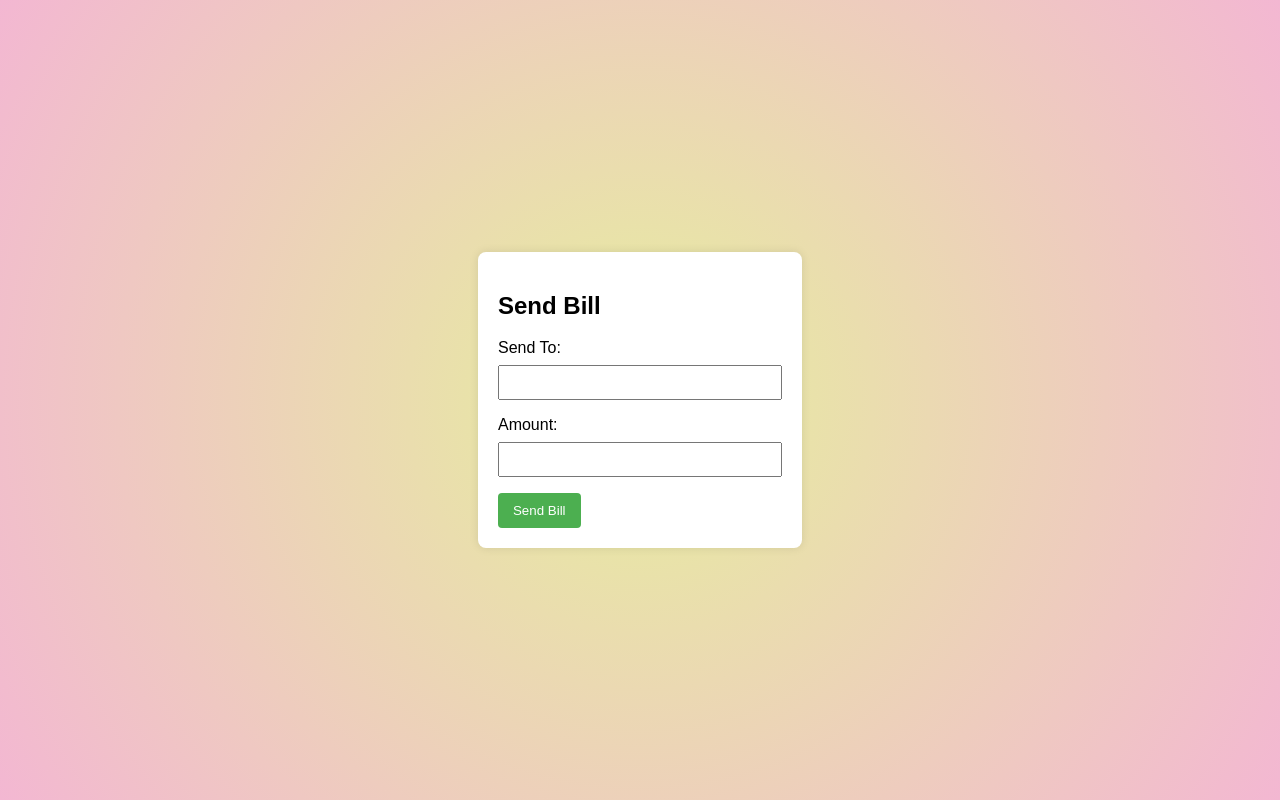
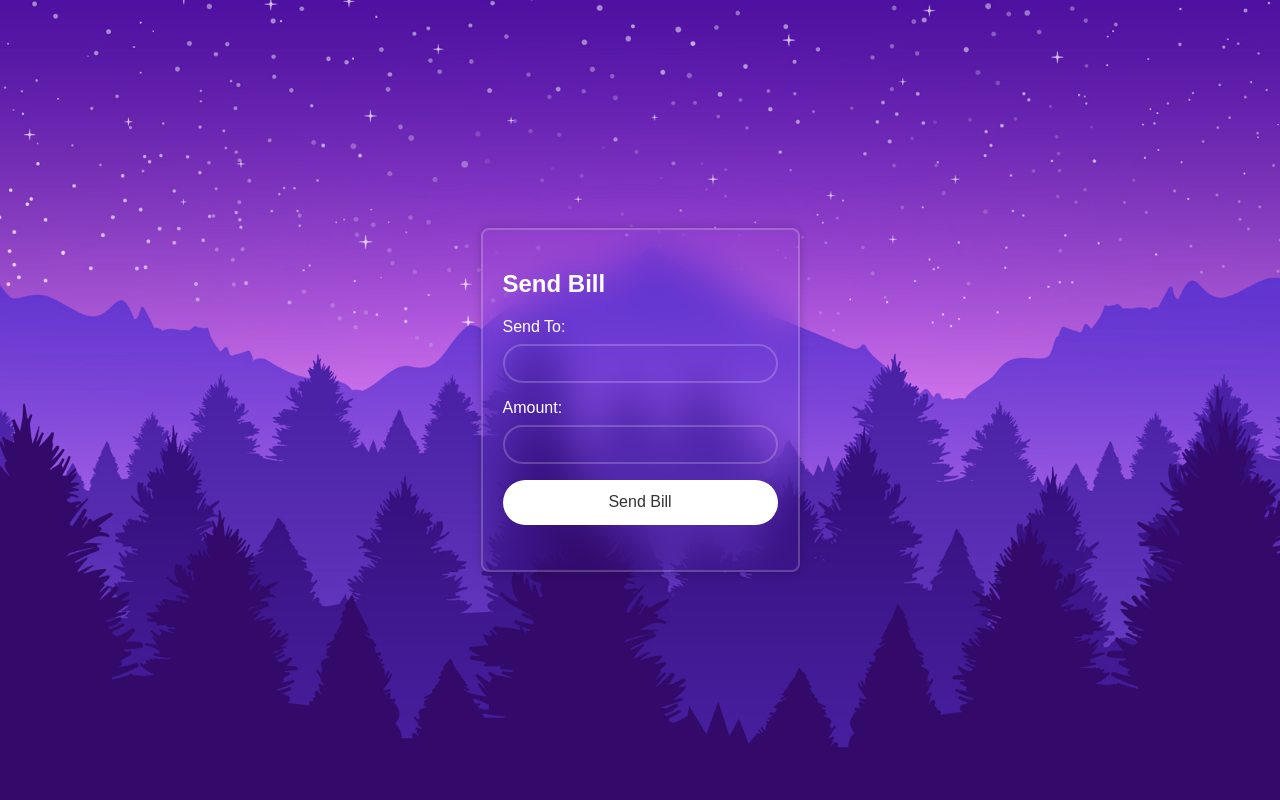
Before and after one commit to mihai337/proiect, a Flask app: template templates/facturier.html in a window 1280 px wide. Run offline with Flask 3, Linux system fonts and the light colour scheme; the template is opened without the code that fills it, so the values that code supplies are empty.

Commit message:
facturier, sign error

```diff
--- a/templates/facturier.html
+++ b/templates/facturier.html
@@ -10,21 +10,30 @@
     <style>
         body {
             font-family: Arial, sans-serif;
-            background: rgb(42,171,81);
-            background: radial-gradient(circle, rgba(230,238,158,1) 0%, rgba(243,183,210,1) 100%);
             margin: 0;
             padding: 0;
             display: flex;
             align-items: center;
             justify-content: center;
-            height: 100vh;
+            min-height: 100vh;
+            background: url('/static/pozika.jpg') no-repeat;
+            background-size: cover;
+            background-position: center;
+            color: #fff;
         }
 
         .fact-container {
-            background-color: #fff;
+            background: transparent;
+            border: 2px solid rgba(255,255,255,.2);
+            backdrop-filter: blur(20px);
+            padding: 30px 40px;
+            width: 275px;
+            height:300px;
             border-radius: 8px;
+            color: #fff;
             padding: 20px;
-            box-shadow: 0 0 10px rgba(0, 0, 0, 0.1);
+            padding-bottom: 20px;
+            box-shadow: 0 0 10px rgba(0, 0, 0, 0.2);
         }
 
         label {
@@ -34,18 +43,29 @@
 
         input {
             width: 100%;
-            padding: 8px;
+            padding: 10px;
             margin-bottom: 16px;
             box-sizing: border-box;
+            background: transparent;
+            position: relative;
+            outline: none;
+            border-radius: 40px;
+            border: 2px solid rgba(255,255,255, .2);
+            font-size: 16 px;
+            position: relative;
         }
 
         button {
-            background-color: #4caf50;
-            color: #fff;
-            padding: 10px 15px;
+            width: 100%;
+            height: 45px;
+            background: #fff;
             border: none;
-            border-radius: 4px;
+            border-radius: 40px;
+            color: #333;
+            box-shadow: 0 0 10pxrgba(0,0,0,.1);
+            outline: none;
             cursor: pointer;
+            font-size: 16px;
         }
     </style>
 </head>
```
Also changed, not shown: templates/signin.html (+6 -4 lines).
